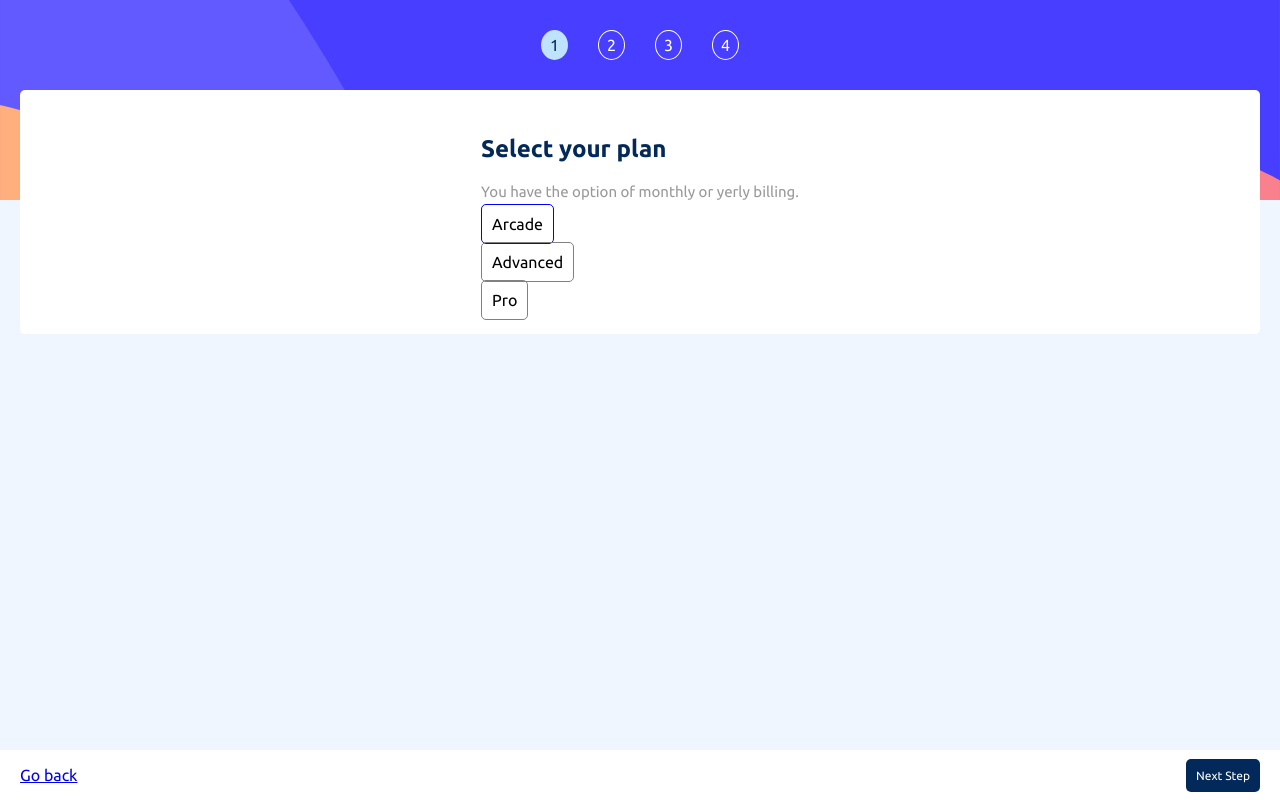
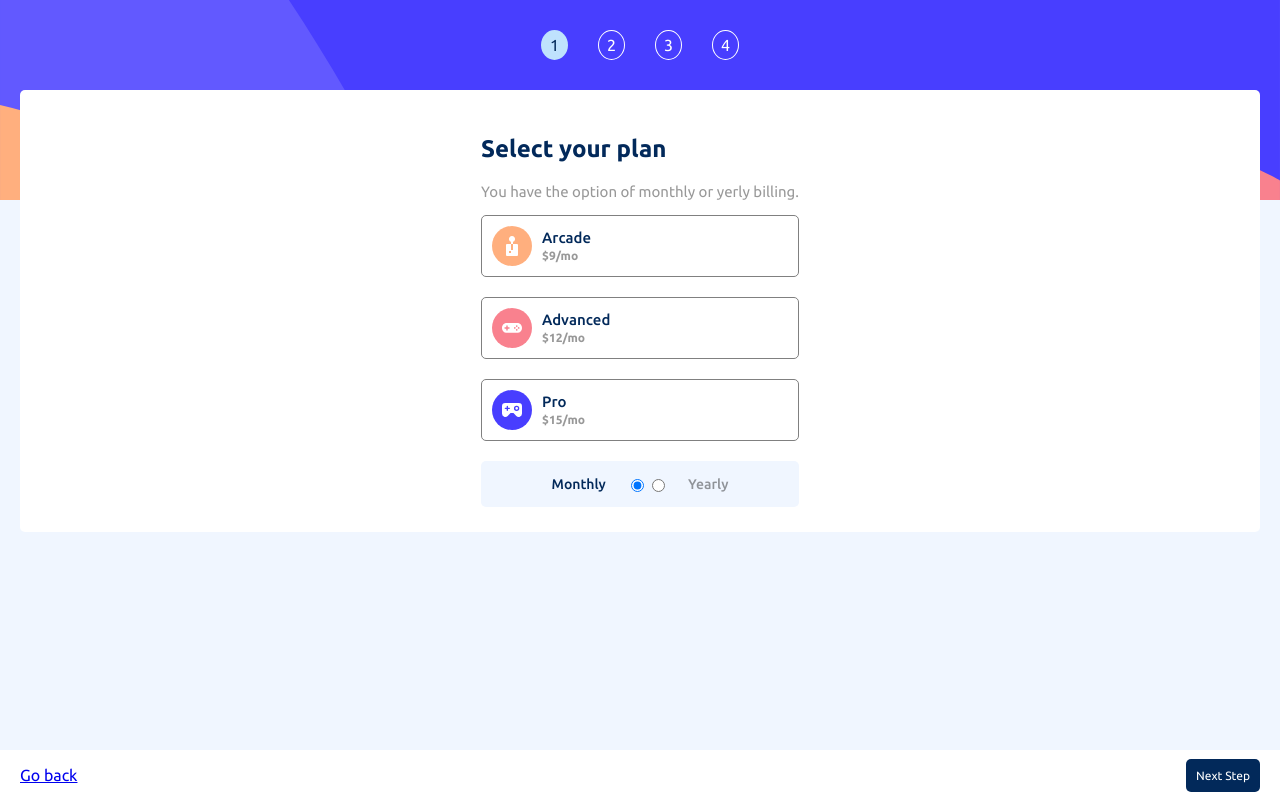
Before and after one commit to timita16/multiSetp-form, a React (Create React App) app: page /plan2 in a window 1280 px wide. Built offline with nearby package versions, Linux system fonts and the light colour scheme.

Commit message:
plan step made

```diff
--- a/src/components/views/plan/Plan.jsx
+++ b/src/components/views/plan/Plan.jsx
@@ -1,6 +1,9 @@
 import React from 'react'
 import Button from '../buton/Button'
 import PlanModule from "./Plan.module.css"
+import imageArcade from "../../../assets/images/icon-arcade.svg"
+import imageAdvanced from "../../../assets/images/icon-advanced.svg"
+import imagePro from "../../../assets/images/icon-pro.svg"
 
 const Plan = () => {
   return (
@@ -12,16 +15,38 @@ const Plan = () => {
         </div>
         <div className={PlanModule.divLabelInput}>
           <div className={PlanModule.divLabel}>
+            <img src={imageArcade} alt="Icono de la imagen arcade" />
             <input type="radio" name='plan' defaultChecked id='plan1' value="arcade" className={PlanModule.input} />
-            <label htmlFor='plan1' className={PlanModule.label}>Arcade</label>
+            <div className={PlanModule.divLabelPrecio}>
+              <label htmlFor='plan1' className={PlanModule.label}>Arcade</label>
+              <p className={PlanModule.precio}>$9/mo</p>
+            </div>
           </div>
           <div className={PlanModule.divLabel}>
+            <img src={imageAdvanced} alt="Icono de la imagen arcade" />
             <input type="radio" name='plan' id='plan2' value="advanced" className={PlanModule.input} />
-            <label htmlFor='plan2' className={PlanModule.label}>Advanced</label>
+            <div className={PlanModule.divLabelPrecio}>
+              <label htmlFor='plan2' className={PlanModule.label}>Advanced</label>
+              <p className={PlanModule.precio}>$12/mo</p>
+            </div>
           </div>
           <div className={PlanModule.divLabel}>
+            <img src={imagePro} alt="Icono de la imagen arcade" />
             <input type="radio" name='plan' id='plan3' value="pro" className={PlanModule.input} />
-            <label htmlFor='plan3' className={PlanModule.label}>Pro</label>
+            <div className={PlanModule.divLabelPrecio}>
+              <label htmlFor='plan3' className={PlanModule.label}>Pro</label>
+              <p className={PlanModule.precio}>$15/mo</p>
+            </div>
+          </div>
+        </div>
+        <div className={PlanModule.divPlan}>
+          <div className={PlanModule.divLabelInputPlan}>
+            <input type="radio" name='plan' id='month' defaultChecked value="month" className={PlanModule.inputPlan}/>
+            <label htmlFor='month' className={PlanModule.labelPlan}>Monthly</label>
+          </div>
+          <div className={PlanModule.divLabelInputPlan}>
+            <input type="radio" name="plan" id="year" value="year" className={PlanModule.inputPlan}/>
+            <label htmlFor='year' className={PlanModule.labelPlan}>Yearly</label>
           </div>
         </div>
       </section>
--- a/src/components/views/plan/Plan.module.css
+++ b/src/components/views/plan/Plan.module.css
@@ -11,20 +11,63 @@
     flex-direction: column;
     gap: 20px;
 }
-/*.divLabel {
+.divLabel {
     border: thin solid gray;
     border-radius: 5px;
+    display: flex;
+    align-items: center;
     padding: 10px;
-}*/
-input[type="radio" i] {
+    gap: 10px;
+}
+.input[type="radio" i] {
     display: none;
 }
-.input[type=radio] + label {
-    border: thin solid gray;
-    border-radius: 5px;
-    padding: 10px;
-}
 .input[type=radio]:checked + label {
+    padding: 15px;
     border: 1px solid blue;
     z-index: 1;
 }
+.divLabelPrecio {
+    display: flex;
+    flex-direction: column;
+    gap: 3px;
+}
+.label {
+    color:  hsl(213, 96%, 18%);
+    font-size: 15px;
+    font-weight: 500;
+}
+.precio {
+    margin: 0%;
+    font-size: 12px;
+    opacity: 0.4;
+    font-weight: 600;
+}
+.divPlan {
+    border-radius: 5px;
+    background-color: hsl(217, 100%, 97%);
+    display: flex;
+    justify-content: center;
+    align-items: center;
+    margin-top: 20px;
+    padding: 15px;
+}
+.divLabelInputPlan {
+    display: flex;
+    justify-content: center;
+    align-items: center;
+    gap: 20px;
+}
+.divLabelInputPlan:first-child {
+    display: flex;
+    flex-direction: row-reverse;
+}
+.labelPlan {
+    font-size: 14px;
+    font-weight: 500;
+    opacity: 0.4;
+}
+.inputPlan[type=radio]:checked + .labelPlan{
+    color: hsl(213, 96%, 18%);
+    opacity: 1;
+}
```
